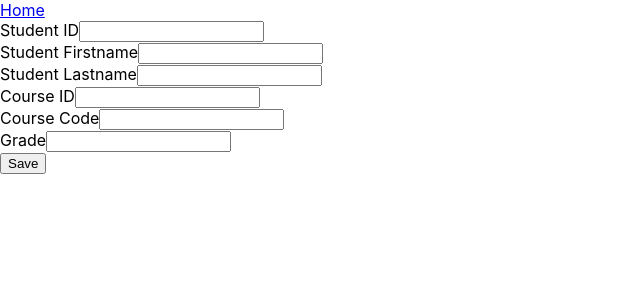
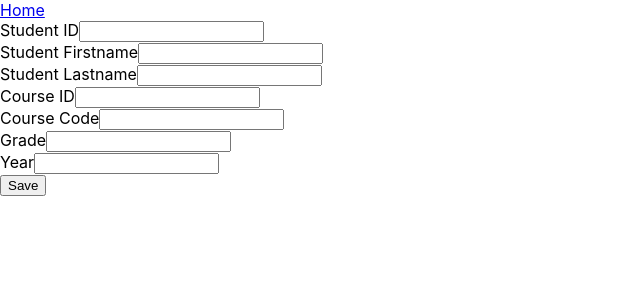
Before and after one commit to CodeNameJacks/Student-Results-Management-System, a React (Create React App) app in the folder client/: page /NewGrade in a window 1280 px wide. Shown: the top 300 px of the page, without its empty margins (0-640 px from the left). Built offline with nearby package versions, Linux system fonts and the light colour scheme.

Commit message:
Added year filed to Grades

```diff
--- a/client/src/element/GradesHistory.jsx
+++ b/client/src/element/GradesHistory.jsx
@@ -25,7 +25,7 @@ function GradesHistory () {
                             <th>Course Name</th>
                             <th> Course Code</th>
                             <th>Grade</th>
-
+                            <th>Year Completed</th>
                         </tr>
                     </thead>
                     <tbody>
@@ -36,6 +36,7 @@ function GradesHistory () {
                                     <td>{grades.courseName}</td>
                                     <td> {grades.courseCode}</td>
                                     <td> {grades.grade}</td>
+                                    <td> {grades.year}</td>
                                 </tr>)
                             })
                         }
--- a/client/src/element/NewGrade.jsx
+++ b/client/src/element/NewGrade.jsx
@@ -10,7 +10,8 @@ function NewGrade() {
         studentLName: "",
         courseId:"",
         courseCode: "",
-        grade:""
+        grade:"",
+        year: ""
     })
 
     function handleSubmit(e) {
@@ -55,6 +56,10 @@ function NewGrade() {
                     <label>Grade</label>
                     <input type='text' name='grade' required onChange={(e) => setValues({...values, grade: e.target.value})}></input>
                 </div>
+                <div className="form-group my-3">
+                    <label>Year</label>
+                    <input type='text' name='year' required onChange={(e) => setValues({...values, year: e.target.value})}></input>
+                </div>
                 <div className='form-group my-3'>
                     <button type='submit' className='btn btn-success'>Save</button>
                 </div>
```
Also changed, not shown: 1 other file (tests, documents, lock files or other folders).
